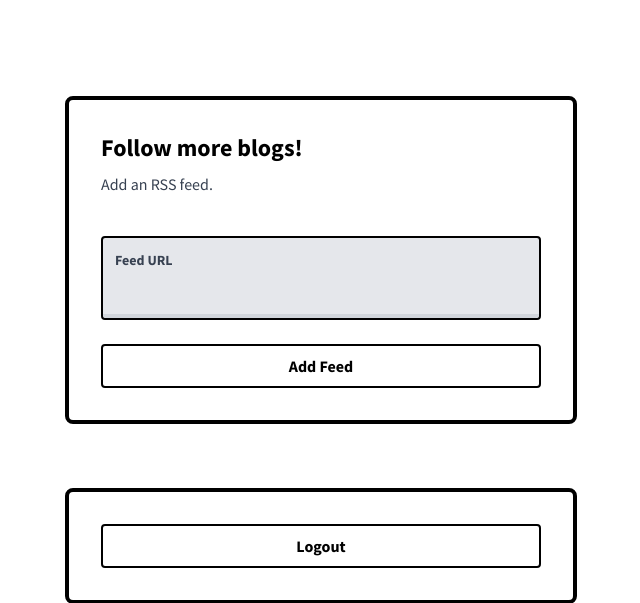
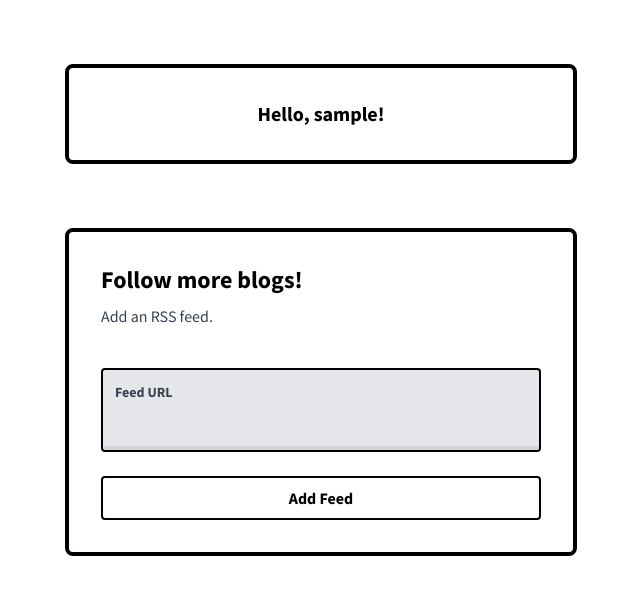
Before and after one commit to theandrew168/bloggulus, a Django app: page /profile/ in a window 1280 px wide. Shown: the part 80-683 px from the top of the page, without its empty margins (319-959 px from the left). Run offline with Django 3.2, Linux system fonts and the light colour scheme; the visitor is signed in with stand-in values (Sample User, id 1).

Commit message:
Add awful greeting to profile

```diff
--- a/bloggulus/core/templates/core/profile.html
+++ b/bloggulus/core/templates/core/profile.html
@@ -2,6 +2,10 @@
 {% load static %}
 
 {% block main %}
+	<div class="max-w-lg mx-auto bg-white border-black border-4 mt-8 p-8 rounded-lg">
+		<p class="text-xl font-bold text-center">Hello, {{ user.username }}!</p>
+	</div>
+
 	<div class="max-w-lg mx-auto bg-white border-black border-4 mt-16 p-8 rounded-lg">
 
 		<section>
```
